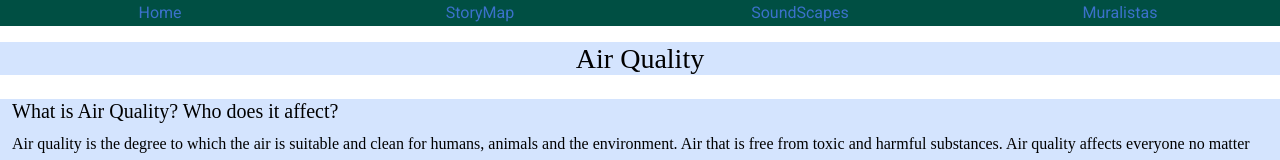
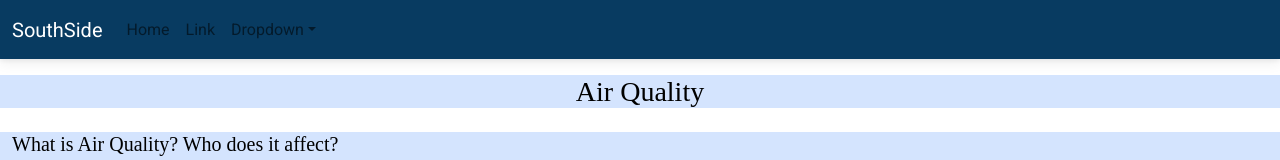
Before and after one commit to SkyMazter/SYEP-24-StoryMap, a React (Vite) app in the folder SYEP-24-StoryMap/: page /storymap in a window 1280 px wide. Shown: the top 160 px of the page. Built offline with nearby package versions, Linux system fonts and the light colour scheme; a web font is replaced by a local one.

Commit message:
made changes

```diff
--- a/SYEP-24-StoryMap/src/components/NavBar.jsx
+++ b/SYEP-24-StoryMap/src/components/NavBar.jsx
@@ -2,26 +2,58 @@ import "../styles/NavBar.css";
 import Container from "react-bootstrap/Container";
 import Col from "react-bootstrap/Col";
 import Row from "react-bootstrap/Row";
+import Navbar from "react-bootstrap/Navbar";
+import Nav from 'react-bootstrap/Nav';
+import NavDropdown from 'react-bootstrap/NavDropdown';
+
 import { Link } from "react-router-dom";
 
 const NavBar = () => {
   return (
-    <Container fluid>
-      <Row id="navbar">
-        <Col className="justify-content-center d-flex" xs={3}>
-          <Link to={"/"}>Home</Link>
-        </Col>
-        <Col className="justify-content-center d-flex" xs={3}>
-          <Link to={"/storymap"}>StoryMap</Link>
-        </Col>
-        <Col className="justify-content-center d-flex" xs={3}>
-          <Link to={"/soundscapes"}>SoundScapes</Link>
-        </Col>
-        <Col className="justify-content-center d-flex" xs={3}>
-          <Link>Muralistas</Link>
-        </Col>
-      </Row>
-    </Container>
+    // <Container fluid>
+    //   <Row id="navbar">
+    //     <Col className="justify-content-center d-flex" xs={3}>
+    //       <Link to={"/"}>Home</Link>
+    //     </Col>
+    //     <Col className="justify-content-center d-flex" xs={3}>
+    //       <Link to={"/storymap"}>StoryMap</Link>
+    //     </Col>
+    //     <Col className="justify-content-center d-flex" xs={3}>
+    //       <Link to={"/soundscapes"}>SoundScapes</Link>
+    //     </Col>
+    //     <Col className="justify-content-center d-flex" xs={3}>
+    //       <Link>Muralistas</Link>
+    //     </Col>
+    //   </Row>
+    // </Container>
+    <Navbar style={{
+      backgroundColor: "#083B61",
+      color: "white"
+    }}>
+      <Container fluid >
+        <Navbar.Brand><Link to={"/"} style={{
+      color: "white"
+    }}>SouthSide</Link></Navbar.Brand>
+        <Navbar.Toggle aria-controls="basic-navbar-nav" />
+        <Navbar.Collapse id="basic-navbar-nav">
+          <Nav className="me-auto">
+            <Nav.Link href="#home">Home</Nav.Link>
+            <Nav.Link href="#link">Link</Nav.Link>
+            <NavDropdown title="Dropdown" id="basic-nav-dropdown">
+              <NavDropdown.Item href="#action/3.1">Action</NavDropdown.Item>
+              <NavDropdown.Item href="#action/3.2">
+                Another action
+              </NavDropdown.Item>
+              <NavDropdown.Item href="#action/3.3">Something</NavDropdown.Item>
+              <NavDropdown.Divider />
+              <NavDropdown.Item href="#action/3.4">
+                Separated link
+              </NavDropdown.Item>
+            </NavDropdown>
+          </Nav>
+        </Navbar.Collapse>
+      </Container>
+    </Navbar>
   );
 };
 
```
